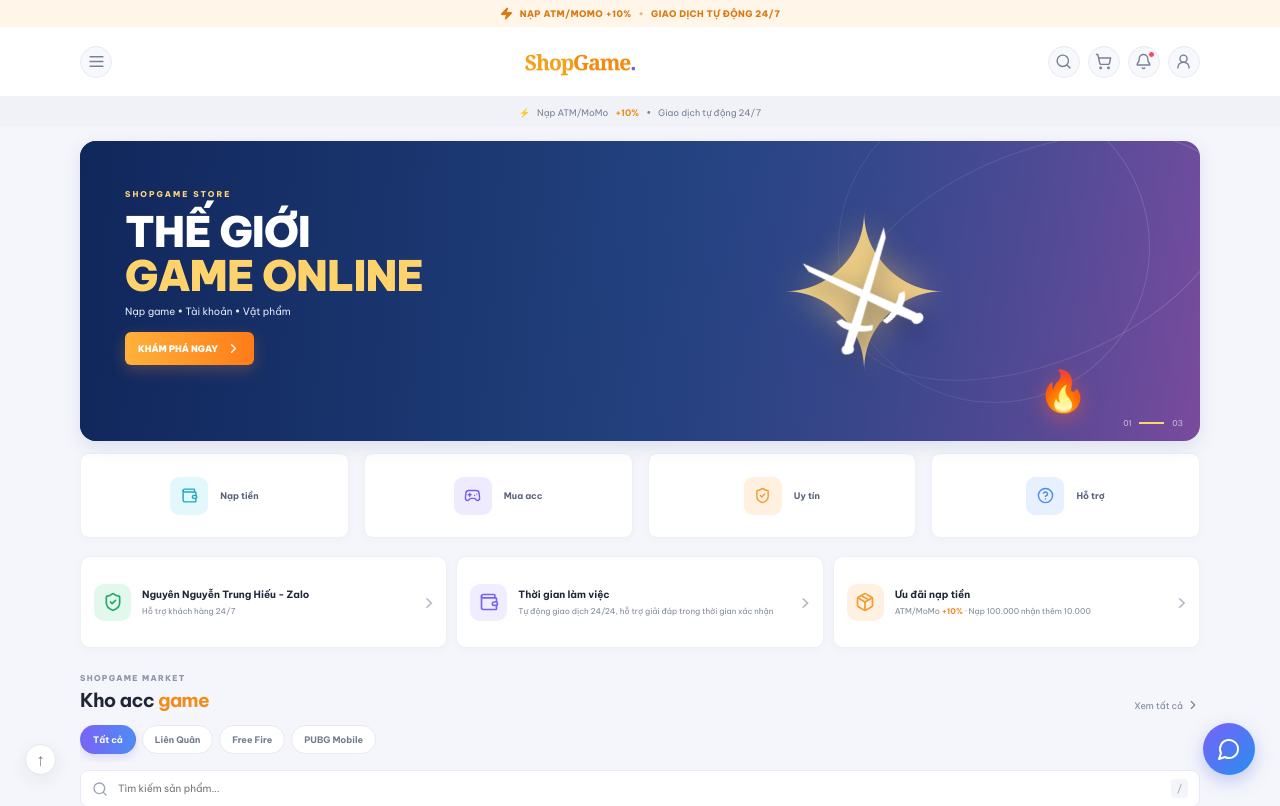
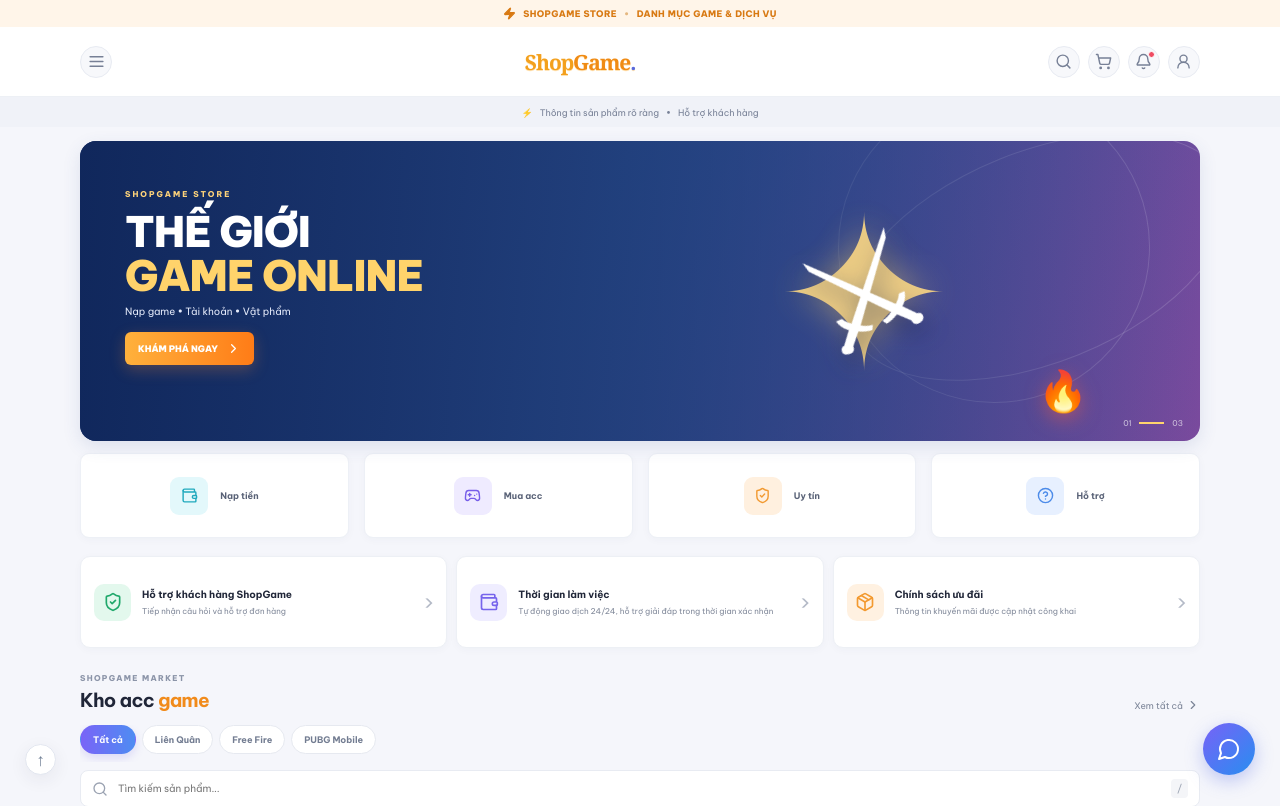
Before and after one commit to zskbot/ShopGame, a Next.js app: page / in a window 1280 px wide. Shown: the top 806 px of the page. Built offline with nearby package versions, Linux system fonts and the light colour scheme.

Commit message:
Use original ShopGame service copy instead of reference promotions

```diff
--- a/app/page.tsx
+++ b/app/page.tsx
@@ -74,7 +74,7 @@
   }
 
   return <main className="shop-page">
-    <div className="top-notice"><Zap size={13} fill="currentColor" /> NẠP ATM/MOMO +10% <span>•</span> GIAO DỊCH TỰ ĐỘNG 24/7</div>
+    <div className="top-notice"><Zap size={13} fill="currentColor" /> SHOPGAME STORE <span>•</span> DANH MỤC GAME & DỊCH VỤ</div>
     <header className="mobile-header">
       <button className="round-icon" onClick={() => setMenuOpen(v => !v)} aria-label="Mở menu"><Menu size={19}/></button>
       <a className="shop-logo" href="#"><span>Shop</span>Game<span className="logo-dot">.</span></a>
@@ -86,7 +86,7 @@
       </div>
     </header>
     {menuOpen && <nav className="mobile-menu"><a href="#home" onClick={() => setMenuOpen(false)}>Trang chủ</a><a href="#catalog" onClick={() => setMenuOpen(false)}>Cửa hàng</a><a href="/orders">Đơn hàng</a><a href="/account">Tài khoản</a></nav>}
-    <div className="ticker"><span>⚡</span> Nạp ATM/MoMo <b>+10%</b> <span>•</span> Giao dịch tự động 24/7</div>
+    <div className="ticker"><span>⚡</span> Thông tin sản phẩm rõ ràng <span>•</span> Hỗ trợ khách hàng</div>
 
     <section className="hero-wrap" id="home">
       <div className="hero-banner">
@@ -99,9 +99,9 @@
     </section>
 
     <section className="service-notes">
-      <article><span className="service-icon green"><ShieldCheck size={20}/></span><div><b>Nguyên Nguyễn Trung Hiếu - Zalo</b><small>Hỗ trợ khách hàng 24/7</small></div><span className="service-arrow">›</span></article>
+      <article><span className="service-icon green"><ShieldCheck size={20}/></span><div><b>Hỗ trợ khách hàng ShopGame</b><small>Tiếp nhận câu hỏi và hỗ trợ đơn hàng</small></div><span className="service-arrow">›</span></article>
       <article><span className="service-icon purple"><Wallet size={20}/></span><div><b>Thời gian làm việc</b><small>Tự động giao dịch 24/24, hỗ trợ giải đáp trong thời gian xác nhận</small></div><span className="service-arrow">›</span></article>
-      <article><span className="service-icon orange"><Package size={20}/></span><div><b>Ưu đãi nạp tiền</b><small>ATM/MoMo <strong>+10%</strong> · Nạp 100.000 nhận thêm 10.000</small></div><span className="service-arrow">›</span></article>
+      <article><span className="service-icon orange"><Package size={20}/></span><div><b>Chính sách ưu đãi</b><small>Thông tin khuyến mãi được cập nhật công khai</small></div><span className="service-arrow">›</span></article>
     </section>
 
     <section className="catalog-section" id="catalog">
```
